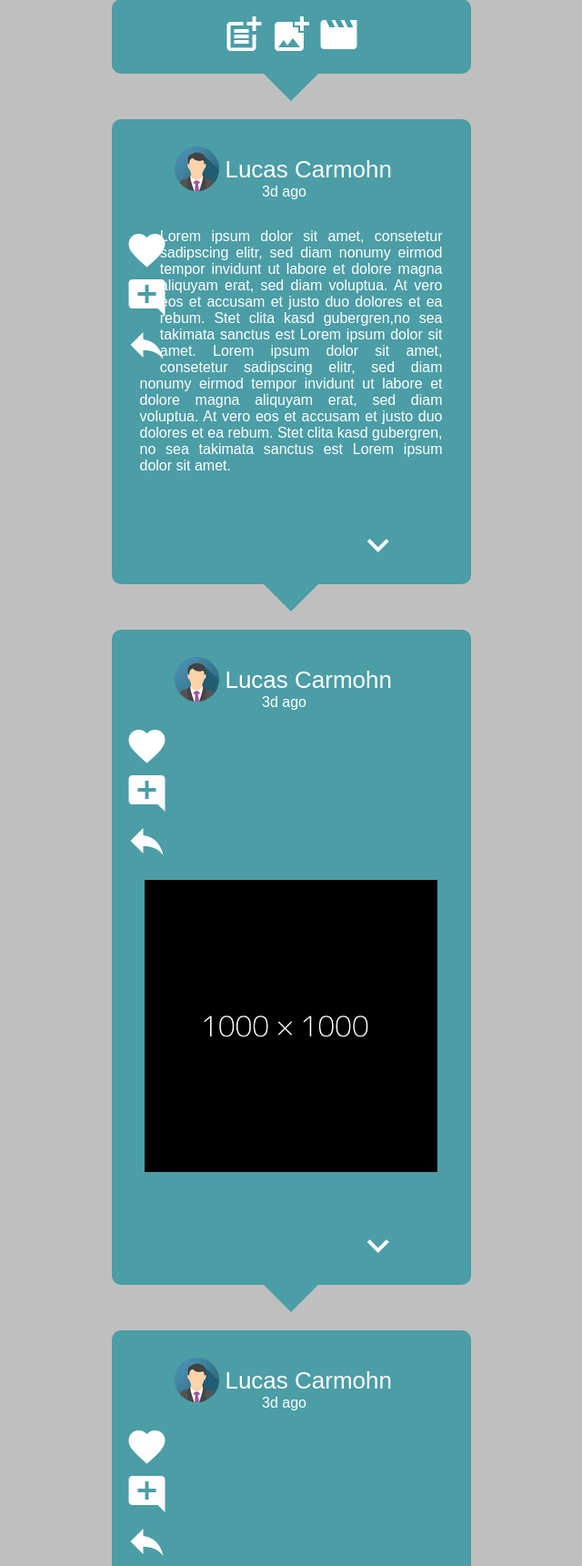
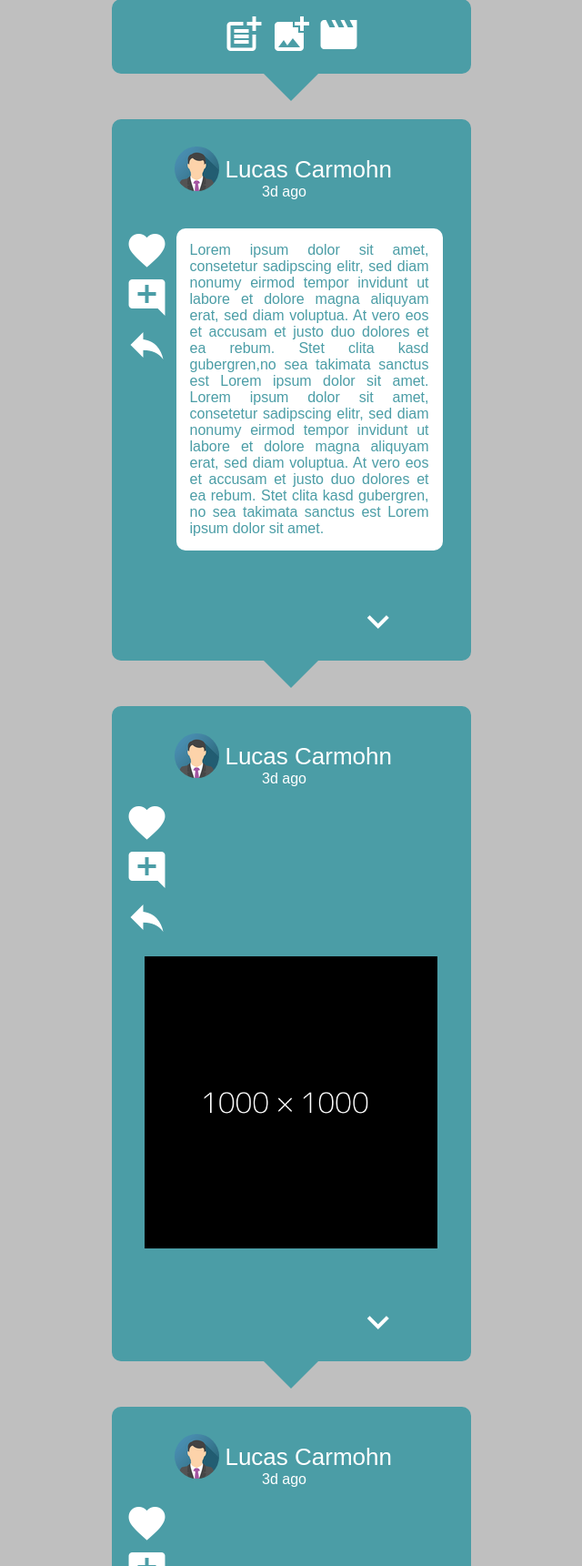
Before and after one commit to BeBaxxter/AluStego, a Flask app: page /feed in a window 1280 px wide. Shown: the part 140-1861 px from the top of the page at 91% size, without its empty margins (320-960 px from the left). Run offline with Flask 2, Linux system fonts and the light colour scheme.

```diff
--- a/main/python/static/css/style.css
+++ b/main/python/static/css/style.css
@@ -110,12 +110,20 @@ textarea {
 }
 
 .feed_comment {
+    clear: both;
     padding-top: 6px;
 }
 
 .feed_content p {
-    margin-left: 16px;
+    background-color: #fff;
+    color: #4B9DA6;
+    margin-left: 56px;
     margin-right: 16px;
+    padding-left: 15px;
+    padding-top: 15px;
+    padding-right: 15px;
+    padding-bottom: 15px;
+    border-radius: 10px;
 }
 
 .toolbar {
```
